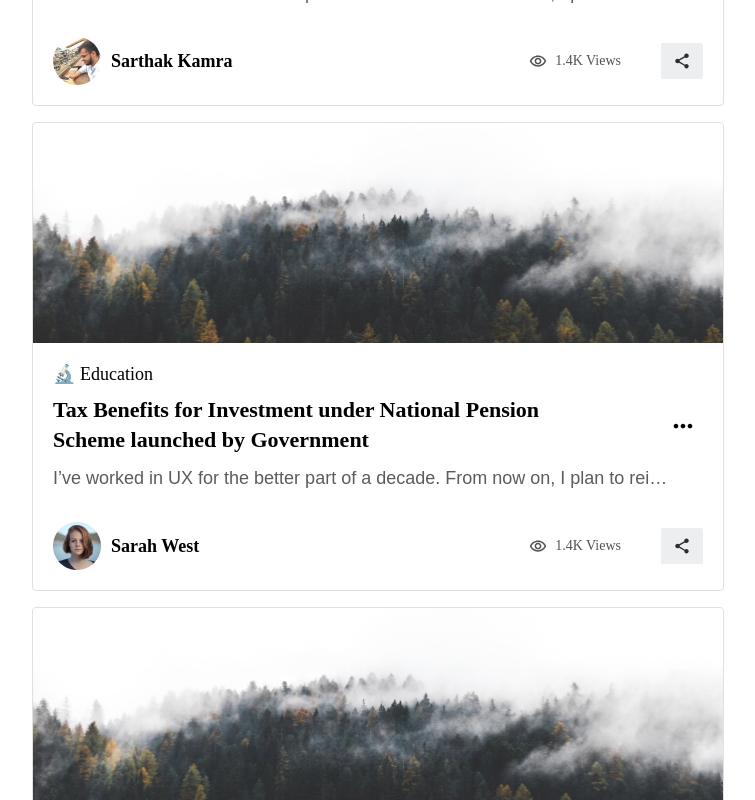
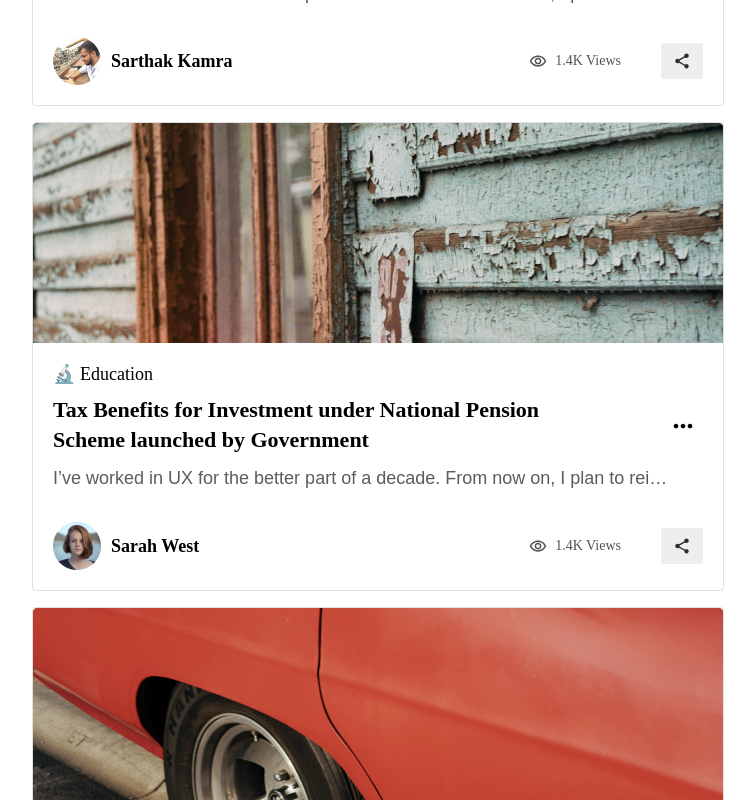
Before and after one commit to anuragrik/acrossTheGlobeOne, a React (Vite) app: page / in a window 1280 px wide. Shown: the part 1020-1820 px from the top of the page, without its empty margins (168-923 px from the left). Built offline with nearby package versions, Linux system fonts and the light colour scheme.

Commit message:
Fixed bugs

```diff
--- a/src/components/ArticleCard.jsx
+++ b/src/components/ArticleCard.jsx
@@ -1,6 +1,5 @@
 import React from "react"
 import { view, share, options, location} from '../assets'
-import articleOne from "/src/assets/article-one.png"
 
 export default function ArticleCard(props){
     const [optionsTab, setOptionsTab] = React.useState(false)
@@ -11,7 +10,7 @@ export default function ArticleCard(props){
         <>
             <div className="container">
                 {props.articleRef && <div className="row">
-                    <img src={articleOne} className="article-img"></img>
+                    <img src={props.articleRef} className="article-img"></img>
                 </div>}
                 <div className="row article-category">
                     <div>{props.articleCategory}</div>
```
